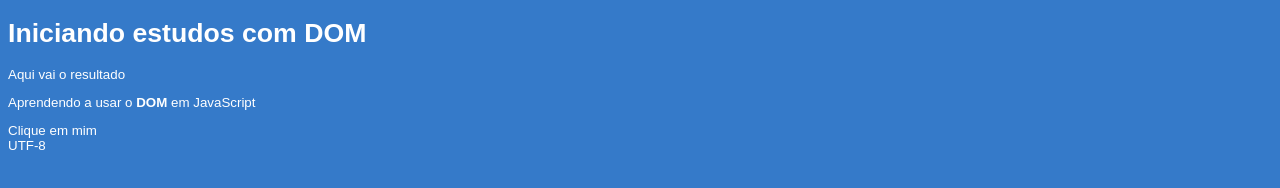
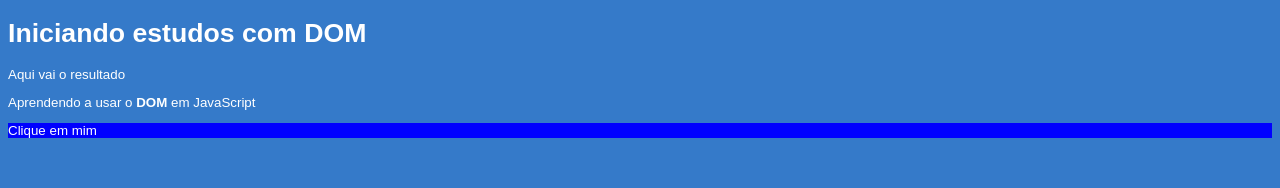
Before and after one commit to arturtinoco/javascript, a plain HTML site: page aula009/index.html in a window 1280 px wide. Drawn offline with Linux system fonts and the light colour scheme.

Commit message:
Selecionando elementos DOM

```diff
--- a/aula009/index.html
+++ b/aula009/index.html
@@ -16,9 +16,16 @@
     <h1>Iniciando estudos com DOM</h1>
     <p>Aqui vai o resultado</p>
     <p>Aprendendo a usar o <strong>DOM</strong> em JavaScript</p>
-    <div>Clique em mim</div>
+    <div id="msg">Clique em mim</div>
     <script>
-        window.document.write(window.document.charset)
+        var corpo = window.document.body
+        /*// var p1 = window.document.getElementsByTagName('p')[1]
+        var d = window.document.getElementById('msg')
+        d.style.background = 'green'
+        d.innerText = "Estou aguardando..."*/
+
+        var d = window.document.querySelector('div#msg')
+        d.style.background = 'blue'
     </script>
 </body>
 </html>
```
